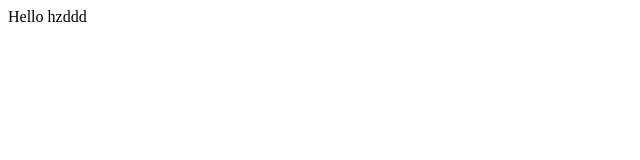
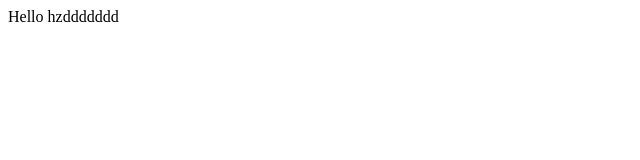
Before and after one commit to nightdays/Test, a plain HTML site: page static/index.html in a window 1280 px wide. Shown: the full height of the page, 0-640 px from the left. Drawn offline with Linux system fonts and the light colour scheme.

Commit message:
测试webhook

```diff
--- a/static/index.html
+++ b/static/index.html
@@ -7,6 +7,6 @@
     <title>Document</title>
 </head>
 <body>
-    Hello hzddd
+    Hello hzddddddd
 </body>
 </html>
```
